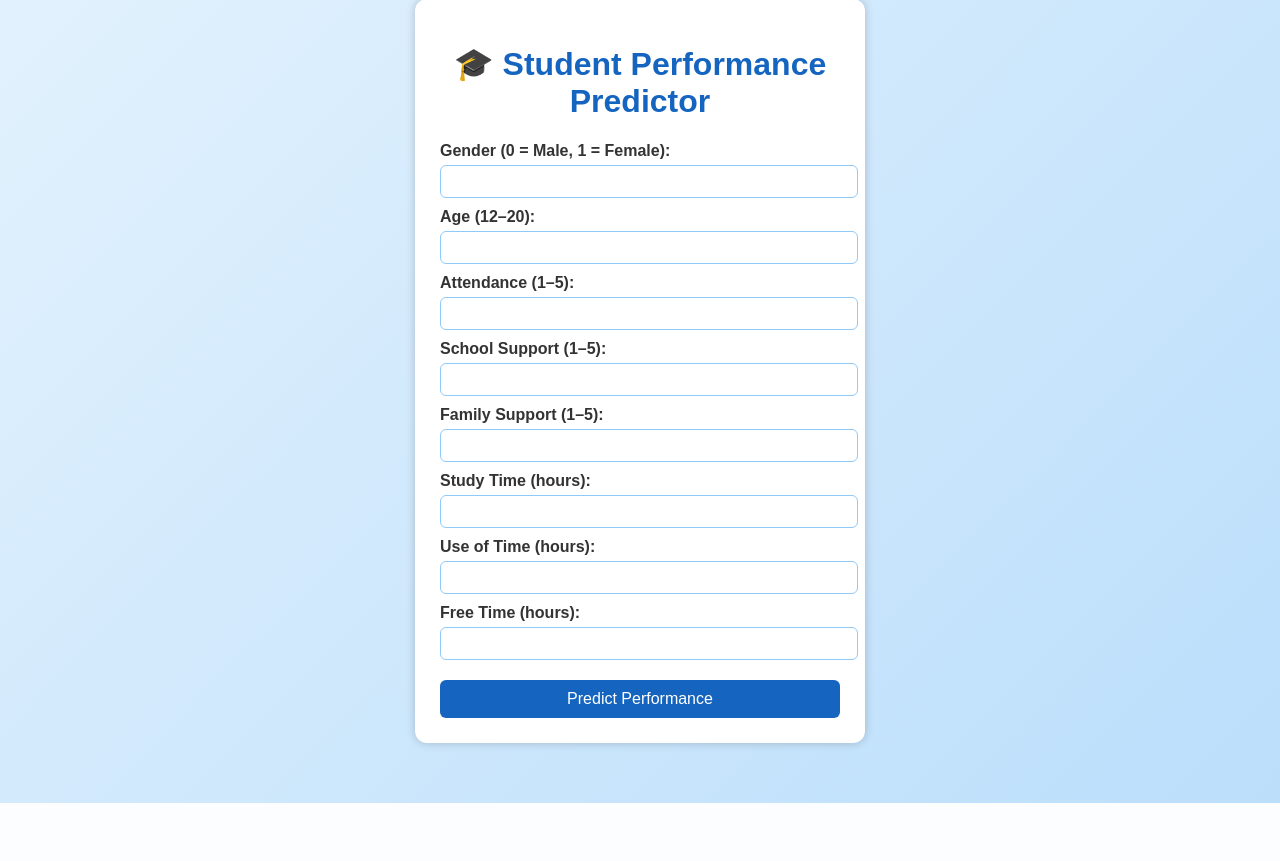
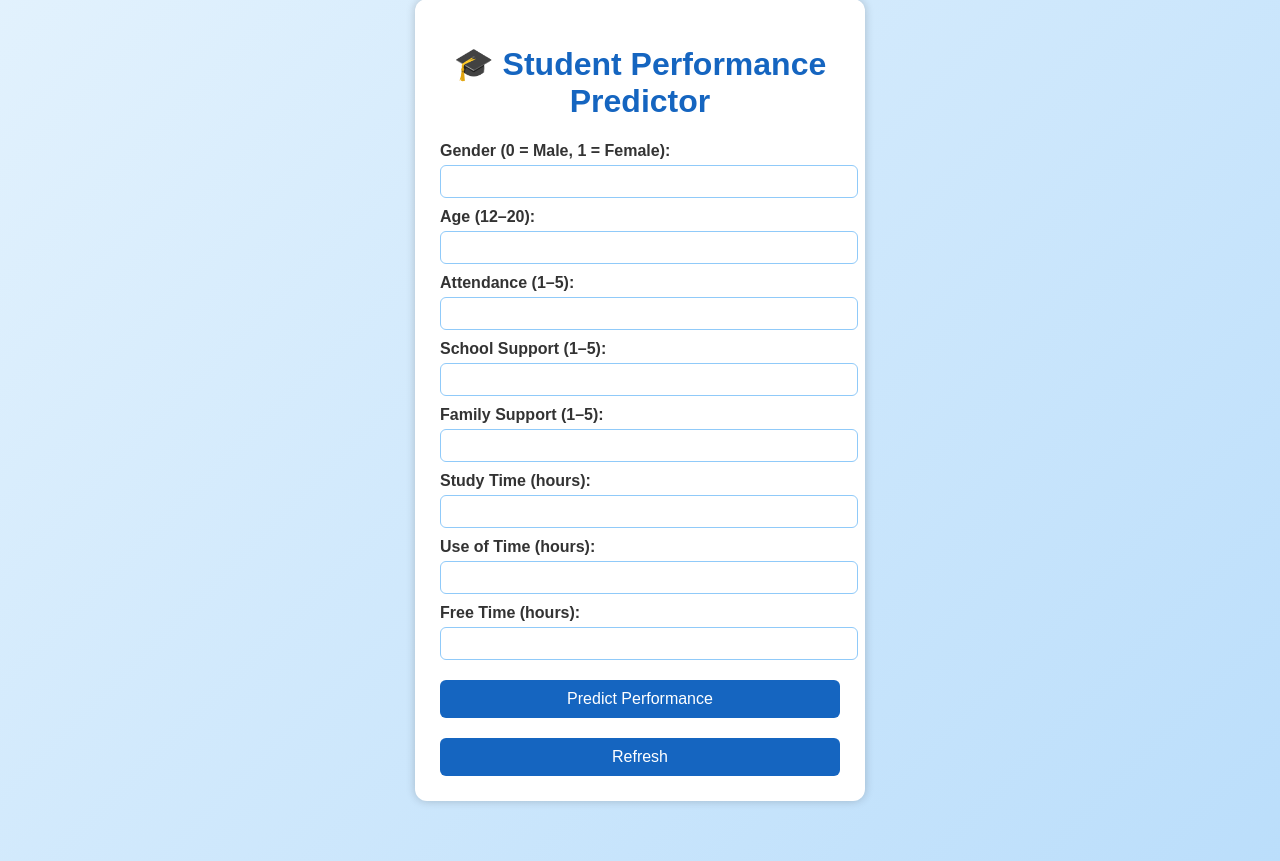
Before and after one commit to ibnuthani/Students-Performance-Prediction-System, a Flask app: page / in a window 1280 px wide. Shown: the part 61-922 px from the top of the page. Before the commit the page ends 864 px from the top, so only its background shows below. Run offline with Flask 3, Linux system fonts and the light colour scheme; parts of the project's set-up code (start-up, migrations or seed data) failed here and were passed over.

Commit message:
Update index.html

```diff
--- a/templates/index.html
+++ b/templates/index.html
@@ -93,6 +93,7 @@
             <input type="number" step="0.1" name="free_time" min="0" max="10" required>
 
             <button type="submit">Predict Performance</button>
+            <button>Refresh</button>
         </form>
 
         {% if prediction_text %}
```
